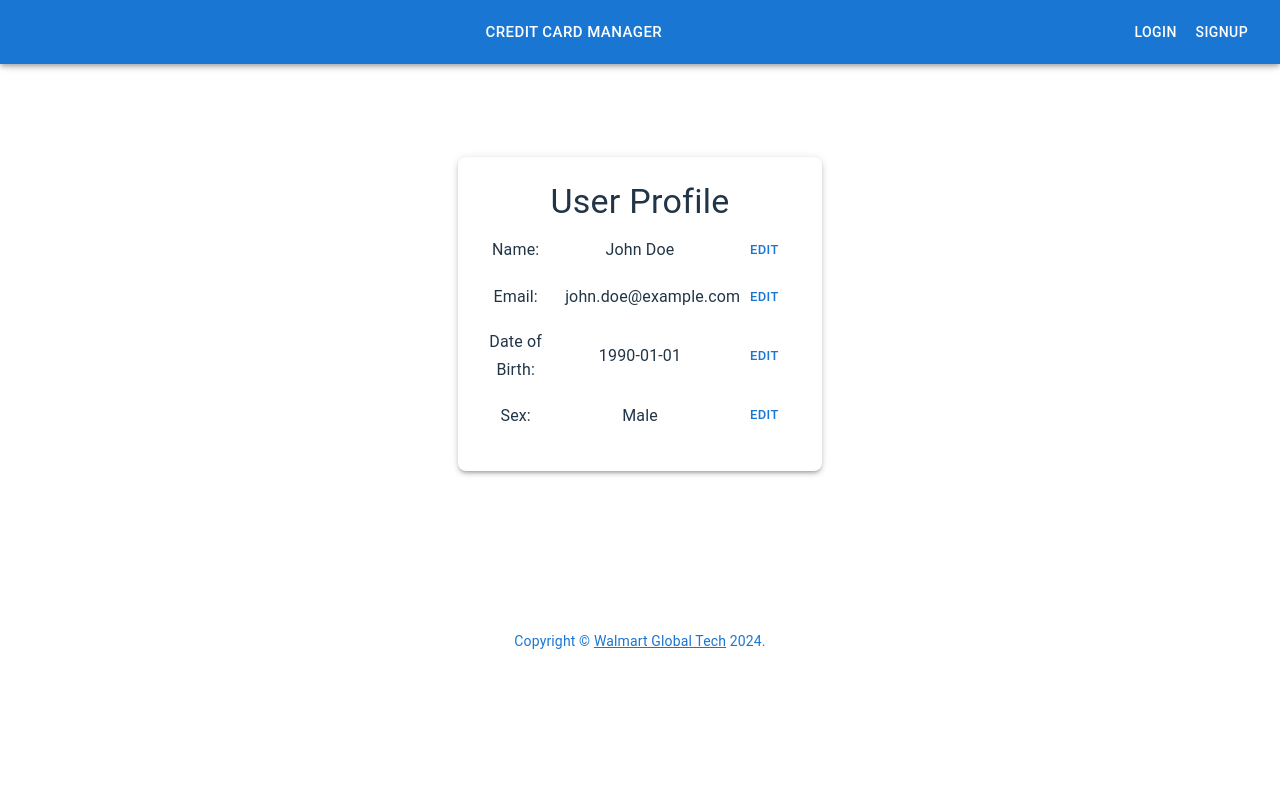
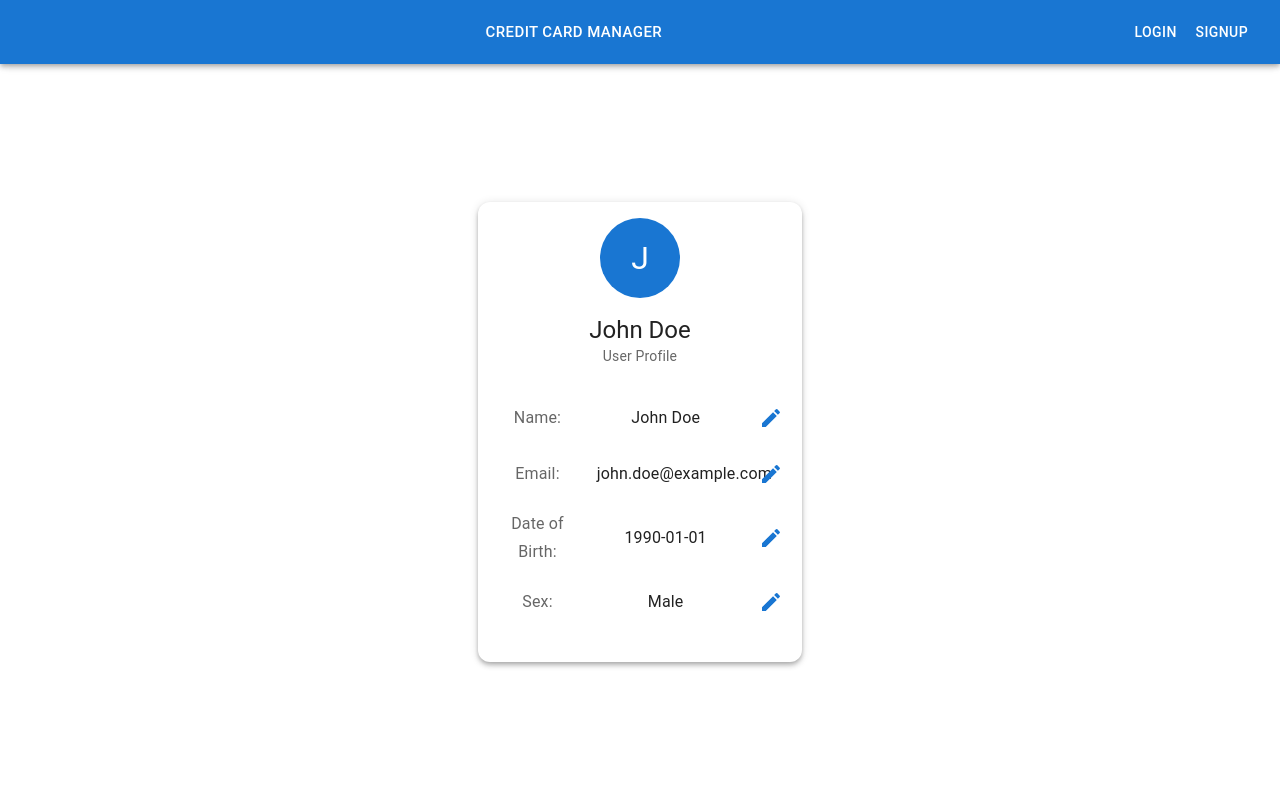
Before and after one commit to VijayaJ356/capstone-team1, a React (Vite) app in the folder customercc-ui/: page /profile in a window 1280 px wide. Shown: the top 800 px of the page. Built offline with nearby package versions, Linux system fonts and the light colour scheme.

Commit message:
Editing user profile better UI

```diff
--- a/customercc-ui/src/pages/profile.jsx
+++ b/customercc-ui/src/pages/profile.jsx
@@ -1,4 +1,4 @@
-import React, { useState } from "react";
+/*import React, { useState } from "react";
 import { TextField, Button, Box, Typography, Grid } from "@mui/material";
 
 const UserProfile = () => {
@@ -100,4 +100,134 @@ const UserProfile = () => {
   );
 };
 
+export default UserProfile;*/
+
+import React, { useState } from "react";
+import {
+  TextField,
+  Button,
+  Box,
+  Typography,
+  Grid,
+  Avatar,
+  Card,
+  CardContent,
+  IconButton,
+} from "@mui/material";
+import EditIcon from "@mui/icons-material/Edit";
+import SaveIcon from "@mui/icons-material/Save";
+import CancelIcon from "@mui/icons-material/Cancel";
+
+const UserProfile = () => {
+  const [user, setUser] = useState({
+    name: "John Doe",
+    email: "john.doe@example.com",
+    dob: "1990-01-01",
+    sex: "Male",
+  });
+
+  const [editField, setEditField] = useState(null);
+  const [tempValue, setTempValue] = useState("");
+
+  const handleEditClick = (field) => {
+    setEditField(field);
+    setTempValue(user[field]);
+  };
+
+  const handleSaveClick = () => {
+    setUser({ ...user, [editField]: tempValue });
+    setEditField(null);
+  };
+
+  const handleCancelClick = () => {
+    setEditField(null);
+    setTempValue("");
+  };
+
+  const renderField = (field, label) => (
+    <Grid container alignItems="center" spacing={2} sx={{ mb: 2 }}>
+      <Grid item xs={4}>
+        <Typography variant="subtitle1" color="text.secondary">
+          {label}:
+        </Typography>
+      </Grid>
+      <Grid item xs={6}>
+        {editField === field ? (
+          <TextField
+            fullWidth
+            variant="outlined"
+            value={tempValue}
+            onChange={(e) => setTempValue(e.target.value)}
+          />
+        ) : (
+          <Typography variant="body1">{user[field]}</Typography>
+        )}
+      </Grid>
+      <Grid item xs={2}>
+        {editField === field ? (
+          <Box>
+            <IconButton color="primary" onClick={handleSaveClick}>
+              <SaveIcon />
+            </IconButton>
+            <IconButton color="error" onClick={handleCancelClick}>
+              <CancelIcon />
+            </IconButton>
+          </Box>
+        ) : (
+          <IconButton color="primary" onClick={() => handleEditClick(field)}>
+            <EditIcon />
+          </IconButton>
+        )}
+      </Grid>
+    </Grid>
+  );
+
+  return (
+    <Box
+      sx={{
+        display: "flex",
+        justifyContent: "center",
+        alignItems: "center",
+        minHeight: "100vh",
+        bgcolor: "background.default",
+        px: 2,
+      }}
+    >
+      <Card sx={{ maxWidth: 600, width: "100%", boxShadow: 4, borderRadius: 3 }}>
+        <CardContent>
+          <Box
+            sx={{
+              display: "flex",
+              flexDirection: "column",
+              alignItems: "center",
+              mb: 4,
+            }}
+          >
+            <Avatar
+              sx={{
+                width: 80,
+                height: 80,
+                bgcolor: "primary.main",
+                fontSize: "2rem",
+              }}
+            >
+              {user.name.charAt(0)}
+            </Avatar>
+            <Typography variant="h5" sx={{ mt: 2 }}>
+              {user.name}
+            </Typography>
+            <Typography variant="body2" color="text.secondary">
+              User Profile
+            </Typography>
+          </Box>
+          {renderField("name", "Name")}
+          {renderField("email", "Email")}
+          {renderField("dob", "Date of Birth")}
+          {renderField("sex", "Sex")}
+        </CardContent>
+      </Card>
+    </Box>
+  );
+};
+
 export default UserProfile;
```
